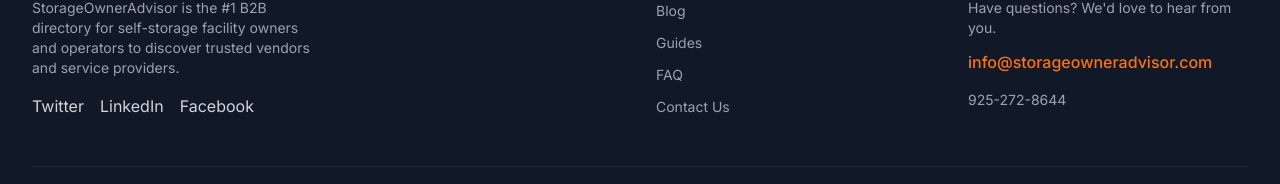
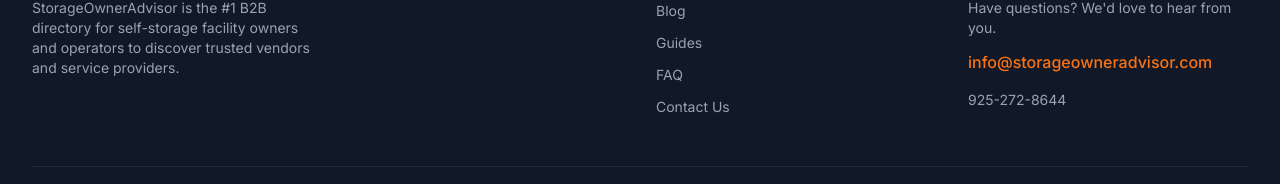
Before and after one commit to brfulm-dotcom/storage-owner-advisor, a Next.js app: page / in a window 1280 px wide. Shown: the part 1311-1495 px from the top of the page. Built offline with nearby package versions, Linux system fonts and the light colour scheme; no server answers; the database is empty.

Commit message:
Remove social media links from footer About section

```diff
--- a/src/components/Footer.tsx
+++ b/src/components/Footer.tsx
@@ -50,17 +50,6 @@
             <p className="text-sm text-gray-400 mb-4">
               StorageOwnerAdvisor is the #1 B2B directory for self-storage facility owners and operators to discover trusted vendors and service providers.
             </p>
-            <div className="flex gap-4">
-              <a href="#" className="hover:text-orange-500 transition-colors">
-                Twitter
-              </a>
-              <a href="#" className="hover:text-orange-500 transition-colors">
-                LinkedIn
-              </a>
-              <a href="#" className="hover:text-orange-500 transition-colors">
-                Facebook
-              </a>
-            </div>
           </div>
 
           {/* Categories Column */}
```
